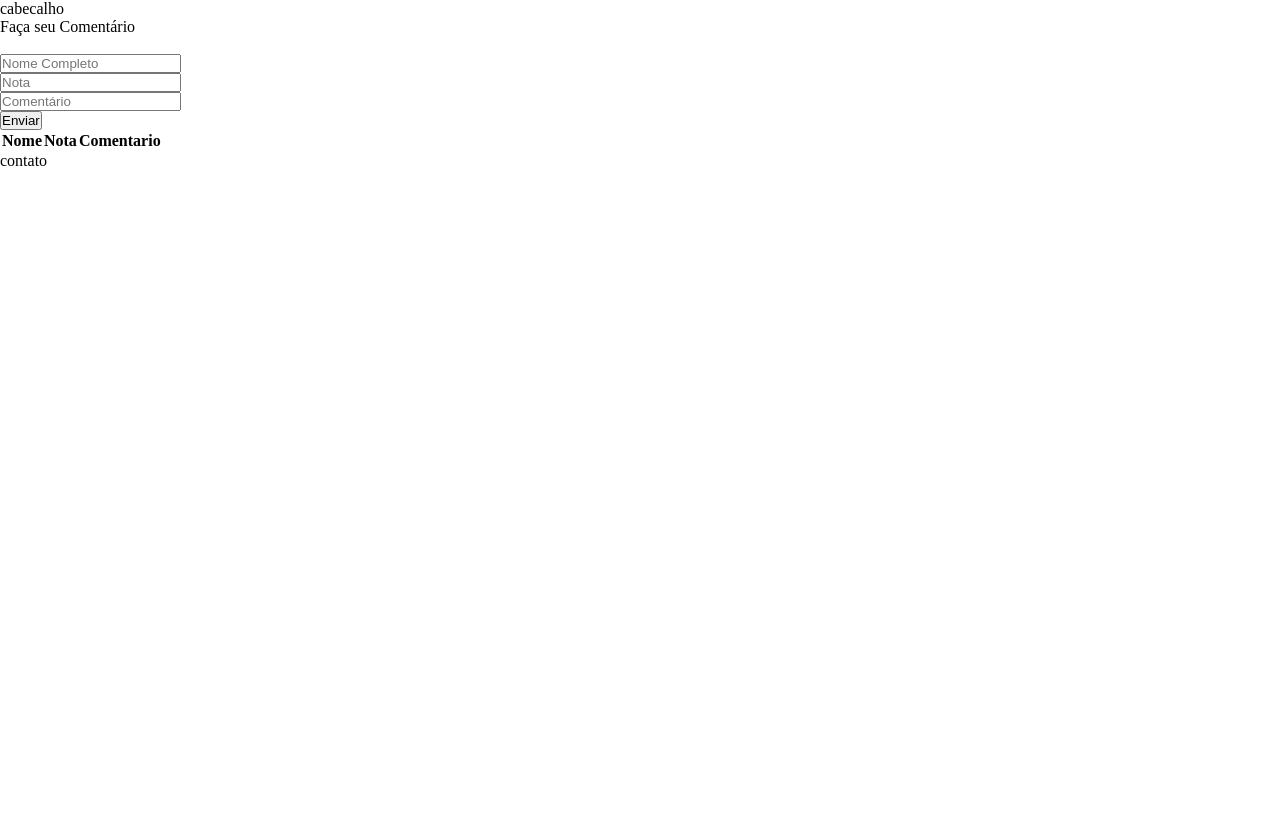
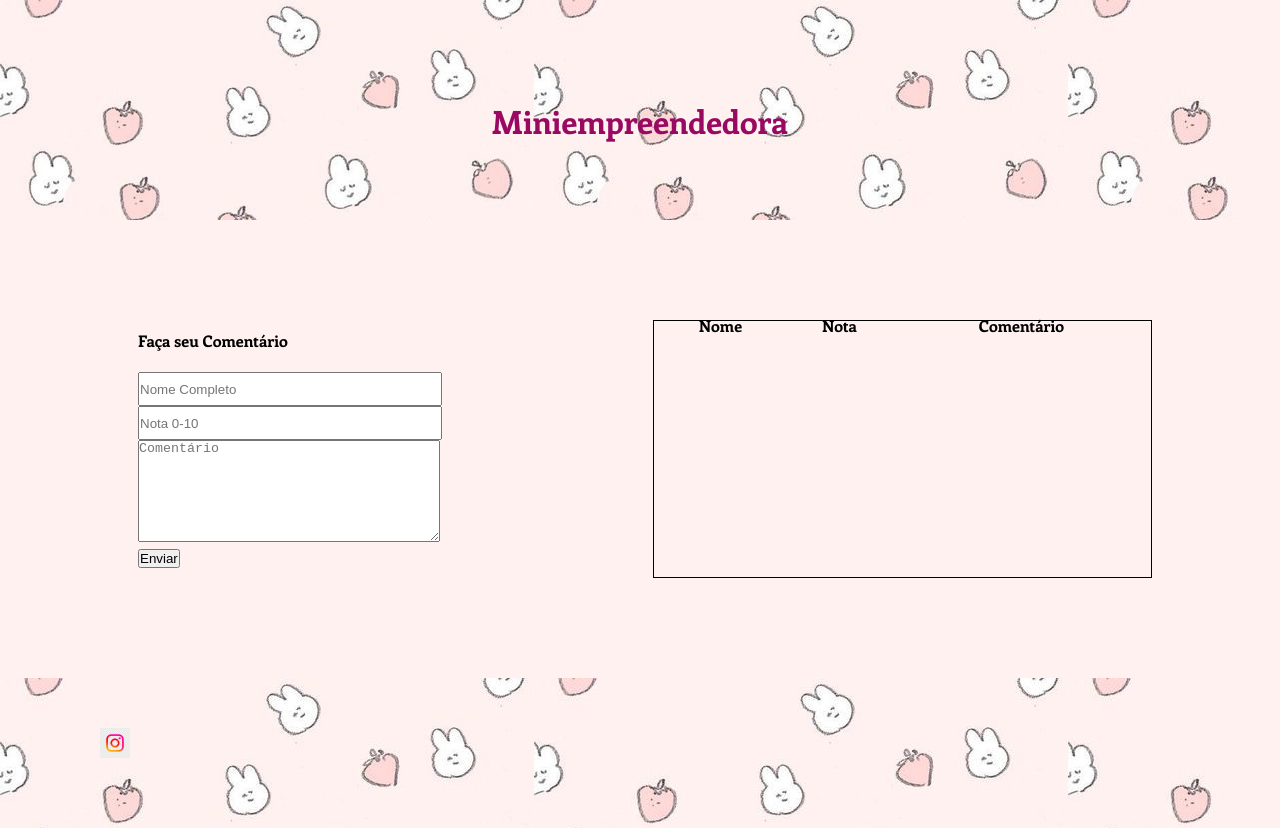
Before and after one commit to GSKUDO/comentario, a plain HTML site: page index.html in a window 1280 px wide. Before the commit the page ends 800 px from the top, so only its background shows below. Drawn offline with Linux system fonts and the light colour scheme.

Commit message:
Add files via upload

```diff
--- a/avaliacao.js
+++ b/avaliacao.js
@@ -1,8 +1,16 @@
-function enviarcomentario () {
+function enviarcomentario() {
     let nome = document.getElementById("nome").value;
     let nota = document.getElementById("nota").value;
-    let comentario = document.getElementById("comentario").value;
+    let comentario = document.getElementById("coment").value;
     let tablebody = document.getElementById("table-body");
+
+    function conferir() {
+            if (nota > 10) {
+                nota = "erro";
+            }
+    }
+
+    conferir();
 
     let html = "<tr>";
         html +="<td>" + nome + "</td>"
--- a/index.html
+++ b/index.html
@@ -7,31 +7,33 @@
     </head>
 
     <body>
-        cabecalho
-
-
+        <div id="cabecalho">
+            <h1>Miniempreendedora</h1>
+        </div>
+        <div class="quadro">
             <form id="comentario">
-            <p id="comentario"> Faça seu Comentário </p>
-            <br>
+                <p> Faça seu Comentário </p>
+                <br/>
                 <input type="text" id="nome" value="" placeholder="Nome Completo">
-            <br>
-            <input type="number" id="nota" value="" placeholder="Nota">
-            <br>
-            <input type="text" id="comentario" value="" placeholder="Comentário">
-            <br>
+                <br/>
+                <input type="number" id="nota" value="" placeholder="Nota 0-10">
+                <br/>
+                <textarea type="text" id="coment" value="" placeholder="Comentário"></textarea>
+                <br/>
                 <input type="button" id="enviar" value="Enviar" onclick="enviarcomentario()">
             </form>
             <table id="table-body">
                 <thead>
                     <th>Nome</th>
                     <th>Nota</th>
-                <th>Comentario</th>
+                    <th>Comentário</th>
                 </thead>
                 <tbody></tbody>
             </table>
-
-        contato
-
+        </div>
+        <div id="rodape">
+            <a href="https://www.instagram.com/invites/contact/?i=mrh26injmhiu&utm_content=m1frr9v"> <img src="instagram.png" height="30px"></a>
+        </div>
         <script src="avaliacao.js"></script>
     </body>
 </html>
--- a/styles.css
+++ b/styles.css
@@ -3,23 +3,70 @@
   padding: 0;
 }
 
-.input-form {
+@font-face {
+  font-family: 'enriqueta';
+  src: url(Enriqueta-Bold.ttf);
+}
+
+
+body {
+  font-family: 'enriqueta';
+  background-color: #FFF1F0;
+}
+
+#cabecalho {
+  background-image: url(cabecalho.jpg);
+  text-align: center;
+  padding-top: 100px;
+  color: rgb(153, 9, 98);
+  height: 120px;
+}
+
+.quadro {
+  margin-top: 100px;
+  margin-bottom: 100px;
+  grid-template-columns: 10% 39% 2% 39% 10%;
+  display: grid;
+}
+
+#comentario {
+  grid-column: 2;
+  grid-row: 1;
   padding: 5px;
   margin: 5px;
 }
 
+#coment {
+  overflow: scroll;
+  height: 100px;
+  width: 300px;
+}
 
-.quadro {
-  grid-template-columns: 10% 35% 10% 35% 10%;
-  display: grid;
-  }
+#nome {
+  height: 30px;
+  width: 300px;
+}
 
-form {
-  grid-column: 2;
+#nota {
+  height: 30px;
+  width: 300px;
+}
+
+#table-body {
+  overflow: scroll;
+  text-align: center;
+  border: 1px;
+  line-height: 5px;
+  border-style: solid;
+  max-height: 300px;
+  grid-column: 4;
   grid-row: 1;
 }
 
-table{
-  grid-column: 4;
-  grid-row: 1;
+#rodape {
+  font-size: larger;
+  background-image: url(cabecalho.jpg);
+  height: 100px;
+  padding-left: 100px;
+  padding-top: 50px;
 }
```
Also changed, not shown: Enriqueta-Bold.ttf (added), cabecalho.jpg (added), instagram.png (added). Lines whose indentation alone changed are shown as unchanged.
